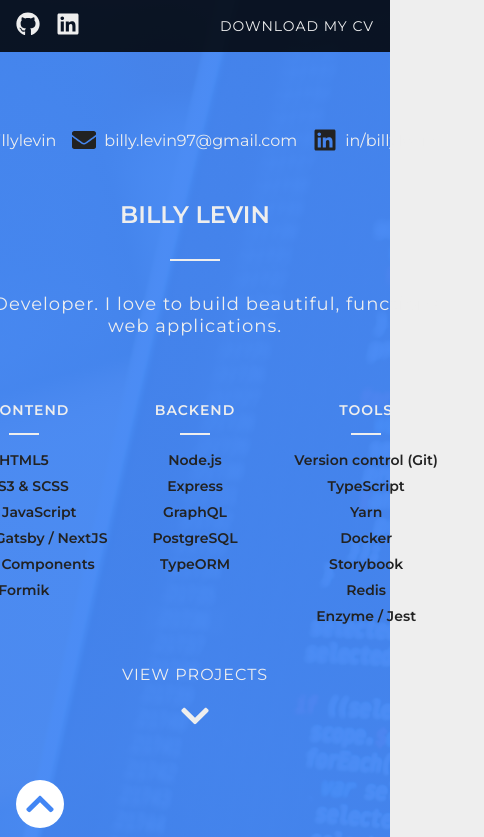
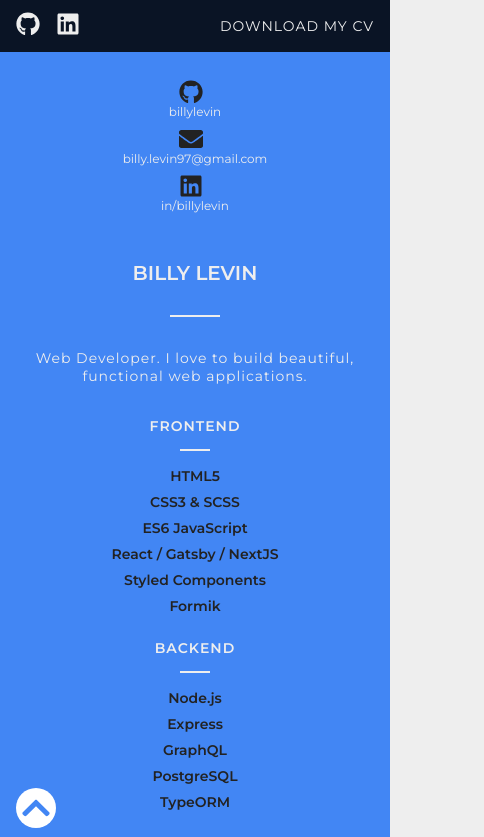
Before and after one commit to BillyLevin/billylevin, a React (Create React App) app: page / in a window 390 px wide. Shown: the top 837 px of the page, 484 px wide, since content can reach past the window. Built offline with nearby package versions, Linux system fonts and the light colour scheme.

Commit message:
optimise responsiveness for mobile

```diff
--- a/src/components/BackToTop.tsx
+++ b/src/components/BackToTop.tsx
@@ -19,6 +19,13 @@ const Button = styled.button`
   padding: 0.8rem;
   cursor: pointer;
   transition: all 0.3s;
+
+  @media only screen and (max-width: ${props => props.theme.breakpoints.small}) {
+    width: 4rem;
+    height: 4rem;
+    border-radius: 2rem;
+    padding: 0.4rem;
+  }
 
   &:active,
   &:focus,
--- a/src/components/Hero.tsx
+++ b/src/components/Hero.tsx
@@ -33,6 +33,10 @@ const HeroContainer = styled.div<StyleProps>`
   display: flex;
   justify-content: center;
   align-items: center;
+
+  @media only screen and (max-width: ${props => props.theme.breakpoints.small}) {
+    background: ${props => props.theme.colors.primary[0]};
+  }
 `;
 
 const HeroWrapper = styled.div`
@@ -51,6 +55,10 @@ const HeroWrapper = styled.div`
     padding: 6.4rem 3.2rem;
     background: transparent;
   }
+
+  @media only screen and (max-width: ${props => props.theme.breakpoints.small}) {
+    padding: 6.4rem 1.6rem;
+  }
 `;
 
 const Heading = styled.h1`
@@ -63,6 +71,10 @@ const Heading = styled.h1`
 
   @media only screen and (max-width: ${props => props.theme.breakpoints.medium}) {
     font-size: 2.4rem;
+  }
+
+  @media only screen and (max-width: ${props => props.theme.breakpoints.small}) {
+    font-size: 2rem;
   }
 
   &::after {
@@ -87,20 +99,43 @@ const Subtitle = styled.h2`
   @media only screen and (max-width: ${props => props.theme.breakpoints.medium}) {
     font-size: 1.8rem;
   }
+
+  @media only screen and (max-width: ${props => props.theme.breakpoints.small}) {
+    font-size: 1.4rem;
+    margin-bottom: 3.2rem;
+  }
 `;
 
 const ContactDetails = styled.div`
   display: flex;
   margin-bottom: 3.2rem;
   padding: 1.6rem;
+
+  @media only screen and (max-width: ${props => props.theme.breakpoints.small}) {
+    flex-direction: column;
+  }
 `;
 
 const ContactDetail = styled.div`
   display: flex;
   align-items: center;
 
+  @media only screen and (max-width: ${props => props.theme.breakpoints.medium}) {
+    font-size: 1.4rem;
+  }
+
+  @media only screen and (max-width: ${props => props.theme.breakpoints.small}) {
+    font-size: 1.2rem;
+    flex-direction: column;
+  }
+
   &:not(:last-child) {
     margin-right: 1.6rem;
+
+    @media only screen and (max-width: ${props => props.theme.breakpoints.small}) {
+      margin-right: 0;
+      margin-bottom: 0.8rem;
+    }
   }
 
   svg {
--- a/src/components/Projects.tsx
+++ b/src/components/Projects.tsx
@@ -38,10 +38,10 @@ const Projects: React.FC<Props> = ({ projectsRef }) => {
         demoLink="https://www.gymtracker.xyz/"
         features={[
           'Built using NextJS, GraphQL/Apollo, Express, Typeorm, PostgresQL, TypeGraphQL',
-          'Full authentication using sessions and cookies',
+          'Full user authentication using sessions and cookies',
+          'Both frontend and backend form validation with Formik and Yup',
           'Yarn Workspace monorepo deployed to DigitalOcean using Docker',
           'Uses Redis to store sessions',
-          'Both frontend and backend form validation with Formik and Yup',
         ]}
       />
       <Project
--- a/src/components/Skills.tsx
+++ b/src/components/Skills.tsx
@@ -9,10 +9,18 @@ const Container = styled.section`
 
 const Table = styled.div`
   display: flex;
+
+  @media only screen and (max-width: ${props => props.theme.breakpoints.small}) {
+    flex-direction: column;
+  }
 `;
 
 const Col = styled.div`
   flex: 1;
+
+  @media only screen and (max-width: ${props => props.theme.breakpoints.small}) {
+    margin-bottom: 1.6rem;
+  }
 `;
 
 const ColTitle = styled.h4`
```
